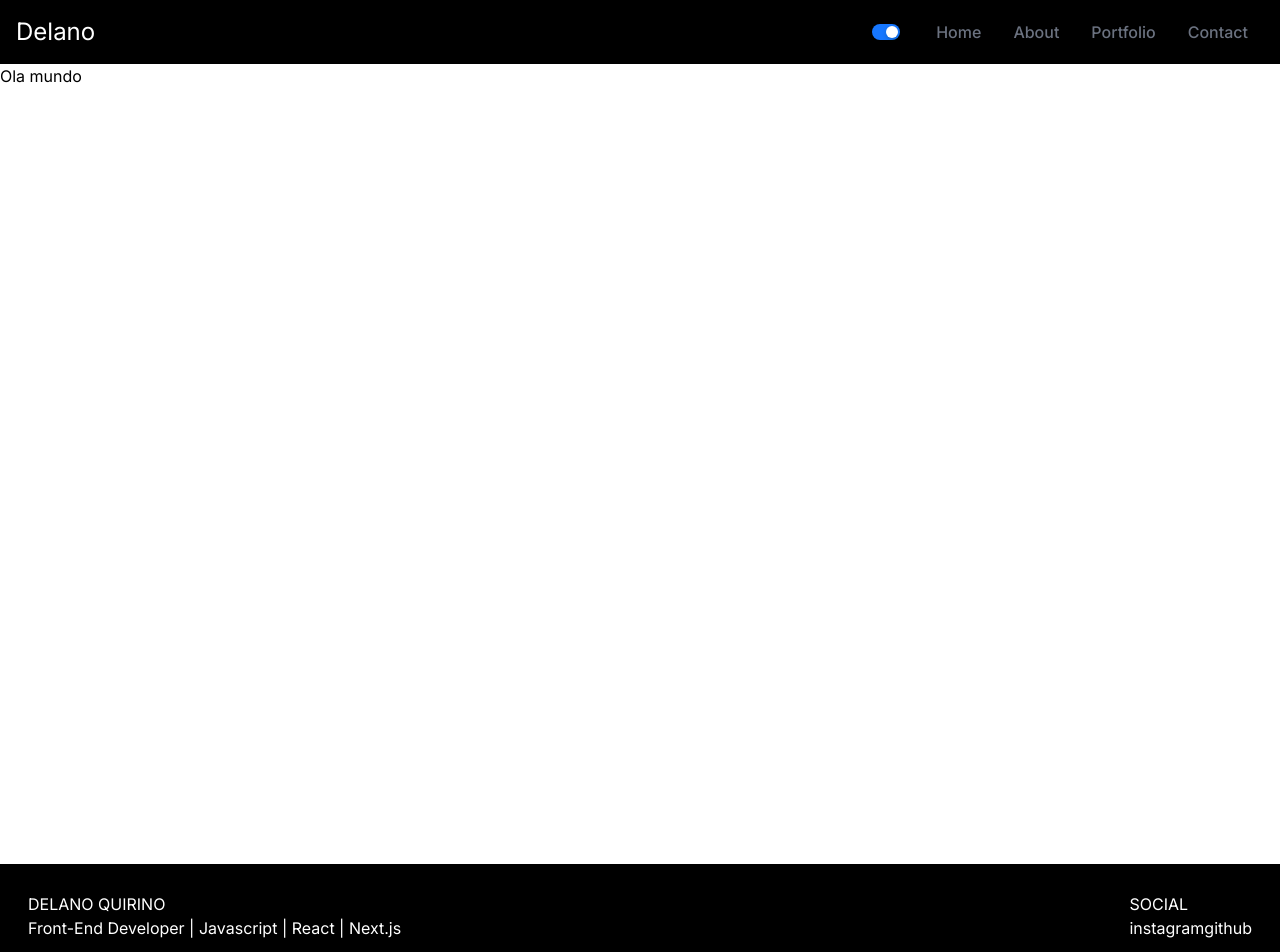
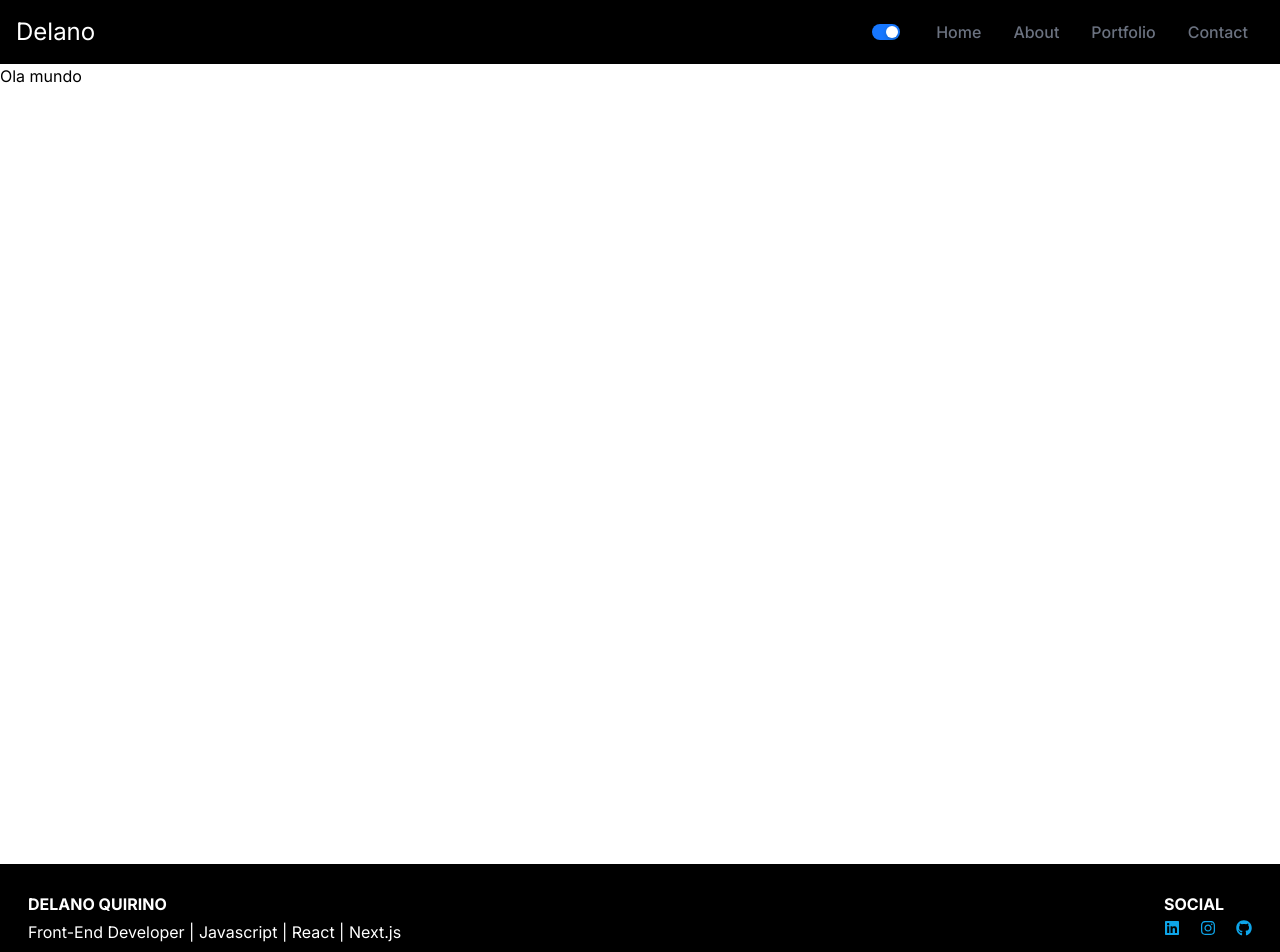
Before and after one commit to delanoquirino/delano_quirino_site, a Next.js app: page / in a window 1280 px wide. Shown: the top 952 px of the page. Built offline with nearby package versions, Linux system fonts and the light colour scheme.

Commit message:
feat adding SocialLinks component

```diff
--- a/src/components/Footer.tsx
+++ b/src/components/Footer.tsx
@@ -1,21 +1,23 @@
 "use client"
 
 import { Divider } from 'antd'
+import { SocialLinks } from './SocialLinks'
 
 export const Footer = () => {
   return (
     <div className='bg-black dark:bg-white'>
         <div className='max-w-7xl p-7 m-auto text-white dark:text-black'>
-            <div className='flex flex-col justify-between sm:flex-row gap-4'>
-                <div>
-                    <h2>DELANO QUIRINO</h2>
+            <div className='flex flex-col justify-between sm:flex-row gap-3'>
+                <div className='flex flex-col gap-1'>
+                    <h2 className='font-bold'>DELANO QUIRINO</h2>
                     <span>Front-End Developer | Javascript | React | Next.js</span>
 
                 </div>
-                <div>
-                <h2>SOCIAL</h2>
-                <span>instagram</span>
-                <span>github</span>
+                <div className='flex flex-col gap-1'>
+                  <h2 className='font-bold'>SOCIAL</h2>
+                  <div>
+                    <SocialLinks/>
+                  </div>
                 </div>
             </div>
             <Divider className='bg-[#414244] h-[1px]'/>
--- /dev/null
+++ b/src/components/SocialLinks.tsx
@@ -0,0 +1,21 @@
+"use client"
+
+import { FaGithub, FaInstagram, FaLinkedin } from "react-icons/fa"
+
+export const SocialLinks = () => {
+    const links = [
+        { url: "https://www.linkedin.com/in/delanoquirino/", icon: <FaLinkedin /> },
+        { url: "https://www.instagram.com/delanoquirino/", icon: <FaInstagram /> },
+        { url: "https://github.com/delanoquirino", icon: <FaGithub /> },
+
+      ]
+
+  return (
+    <div className="flex gap-5 ">
+        {links.map((link, index) => (
+            <a className="text-sky-500 dark:text-black transition duration-300 ease-in-out hover:scale-125 hover:brightness-125" key={index} href={link.url}>{link.icon}</a>
+        ))}
+
+    </div>
+  )
+}
```
